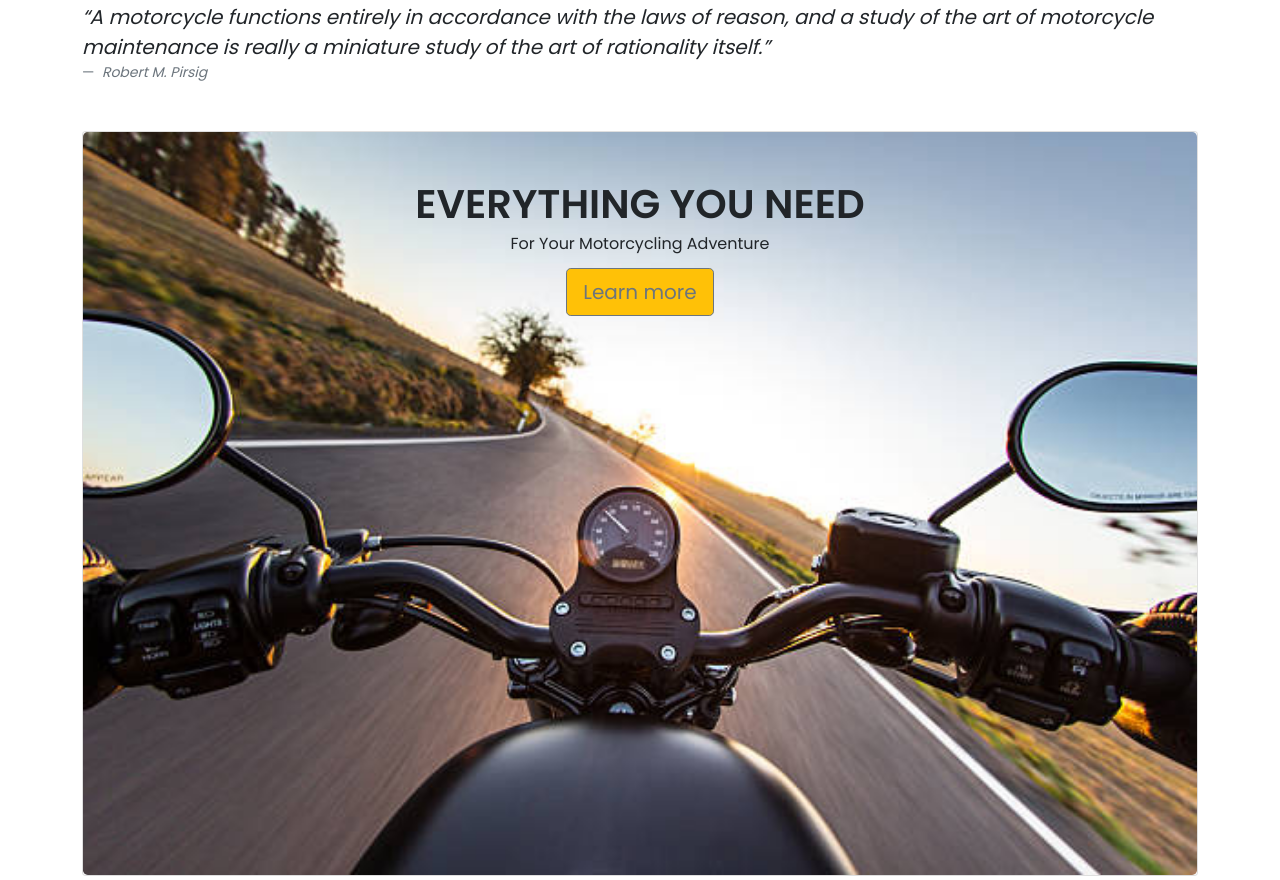
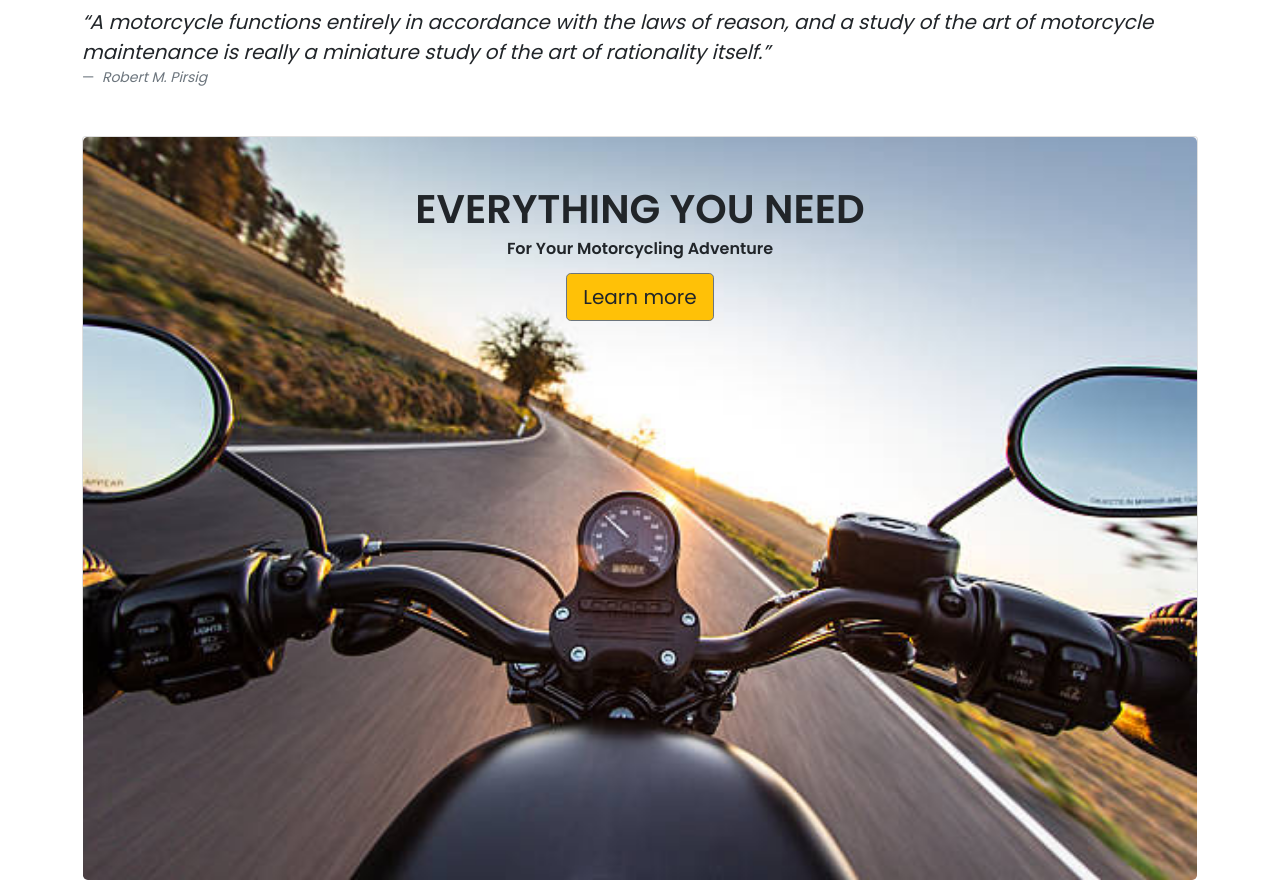
Before and after one commit to TahminaChowdhury/Honda-cbr-300r, a plain HTML site: page index.html in a window 1280 px wide. Shown: the part 3790-4670 px from the top of the page. Drawn offline with Linux system fonts and the light colour scheme.

Commit message:
its commit time

```diff
--- a/index.html
+++ b/index.html
@@ -272,8 +272,8 @@
      </div>
      <div class="col-sm-12 col-md-12 col-lg-6">
        <div class="list-item p-5">
-         <h2 class="fw-light fs-4 lh-base">Are you prepared for <br>
-          life on the road?</h3>
+         <h2 class="fs-2 fw-light">Are you prepared for <br>
+          life on the road?</h2>
          <div class="list-group">
           <a href="#" class="list-group-item list-group-item-action border-0 border-bottom border-2 text-danger p-3 ">LEARN HOW TO DO PRE-RIDE CHECKS</a>
           <a href="#" class="list-group-item list-group-item-action border-0 border-bottom border-2 text-danger p-3 ">FIND OUT WHAT TO DO AFTER AN ACCIDENT</a>
@@ -307,14 +307,13 @@
         </div>
 
        <div class="row">
-         <div class="col-12">
-          <div>
+         <div class="col-sm-12 col-md-12 col-lg-12">
             <div class="card text-white w-100 h-75">
               <img class="img-fluid rounded-3" src="images/safe-riding.jpg" class="card-img" alt="...">
                <div class="card-img-overlay text-dark text-center pt-lg-5 lh-1">
                 <h1 class="card-title fw-bold">EVERYTHING YOU NEED</h1>
-                <p class="card-text text-dark">For Your Motorcycling Adventure</p>
-                <a class="btn btn-lg btn-warning btn-outline-secondary " href="">Learn more</a>
+                <p class="card-text text-dark fw-bold">For Your Motorcycling Adventure</p>
+                <a class="btn btn-lg btn-warning btn-outline-secondary text-dark " href="">Learn more</a>
 
               </div>
             </div>
```
